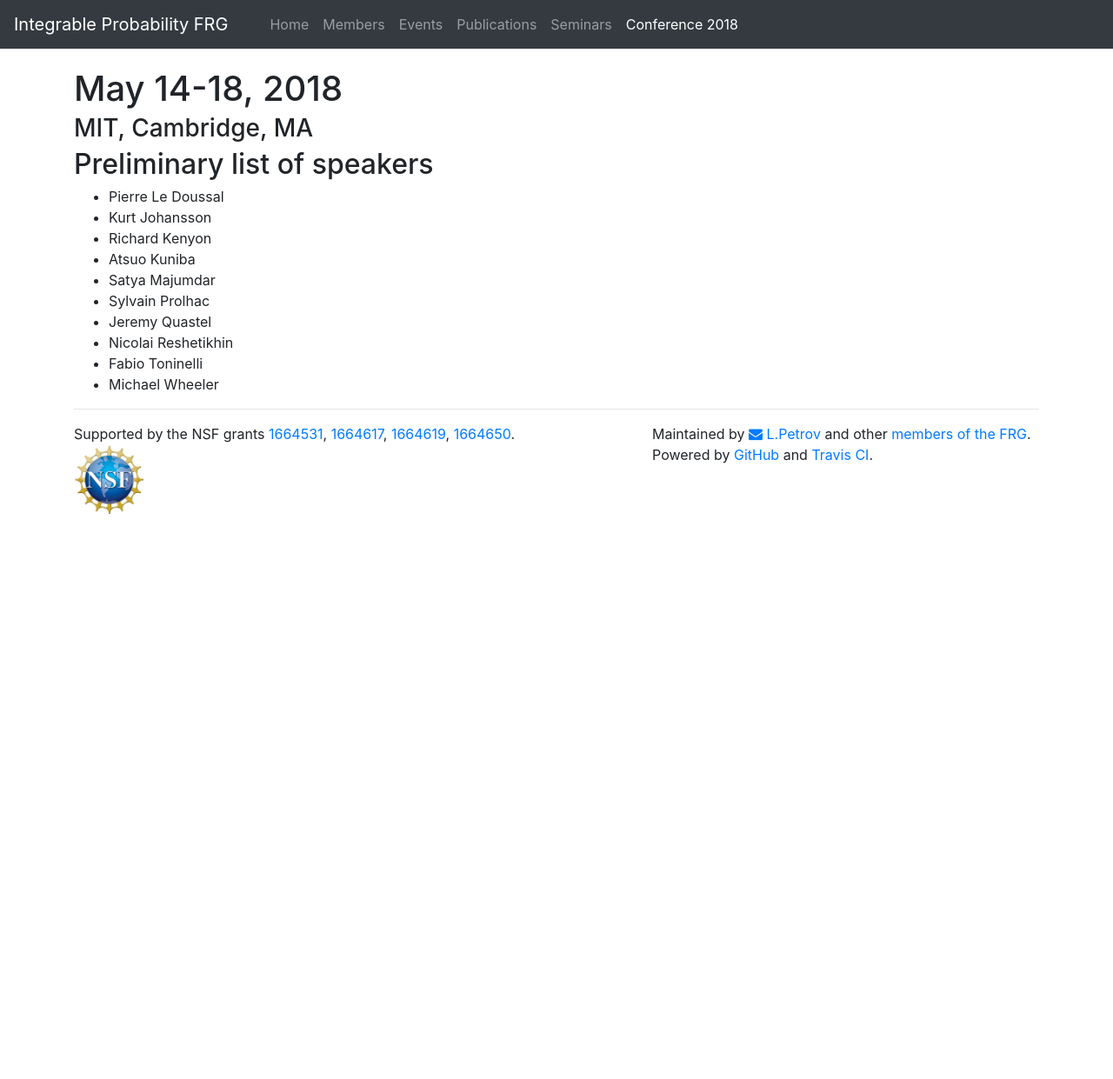
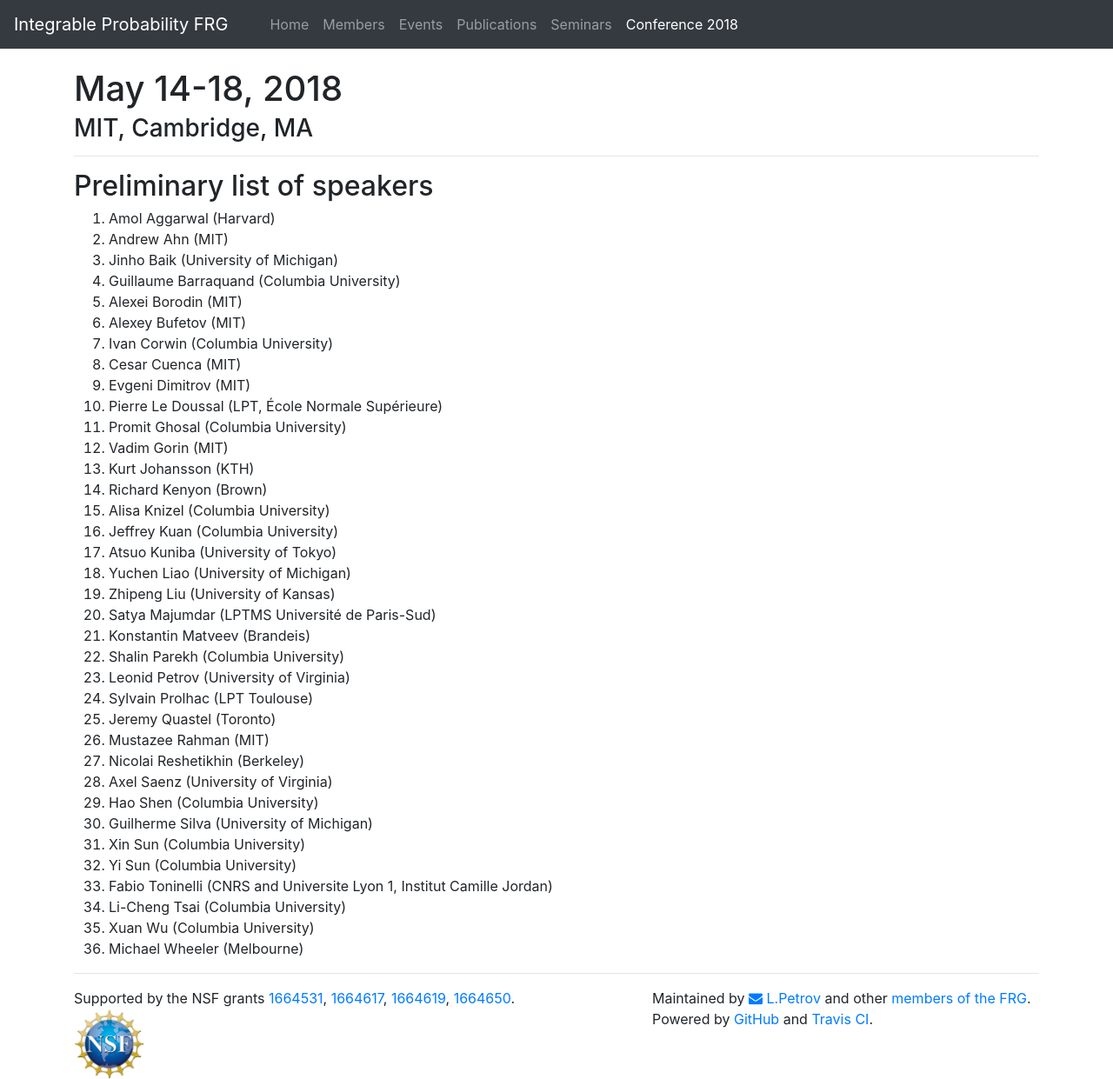
Before and after one commit to int-prob/int-prob-code, a Jekyll site: the page built from conference2018/index.md, in a window 1280 px wide. Shown: the whole page at 87% size. Built offline with Jekyll 4.4.1, drawn with Linux system fonts in a browser that asks for light colours; nearby versions of some CDN libraries; before the commit the page ends 900 px from its top, so only the background shows below that.

Commit message:
Merge branch 'master' of https://github.com/int-prob/int-prob-code

```diff
--- a/conference2018/index.md
+++ b/conference2018/index.md
@@ -10,16 +10,43 @@ permalink: /conference2018/
 
 ### MIT, Cambridge, MA
 
+---
+
 ## Preliminary list of speakers
 
-
-- Pierre Le Doussal
-- Kurt Johansson
-- Richard Kenyon
-- Atsuo Kuniba
-- Satya Majumdar
-- Sylvain Prolhac
-- Jeremy Quastel
-- Nicolai Reshetikhin
-- Fabio Toninelli
-- Michael Wheeler
+1. Amol Aggarwal (Harvard)
+1. Andrew Ahn (MIT)
+1. Jinho Baik (University of Michigan)
+1. Guillaume Barraquand (Columbia University)
+1. Alexei Borodin (MIT)
+1. Alexey Bufetov (MIT)
+1. Ivan Corwin (Columbia University)
+1. Cesar Cuenca (MIT)
+1. Evgeni Dimitrov (MIT)
+1. Pierre Le Doussal (LPT, École Normale Supérieure)
+1. Promit Ghosal (Columbia University)
+1. Vadim Gorin (MIT)
+1. Kurt Johansson (KTH)
+1. Richard Kenyon (Brown)
+1. Alisa Knizel (Columbia University)
+1. Jeffrey Kuan (Columbia University)
+1. Atsuo Kuniba (University of Tokyo)
+1. Yuchen Liao (University of Michigan)
+1. Zhipeng Liu (University of Kansas)
+1. Satya Majumdar (LPTMS Université de Paris-Sud)
+1. Konstantin Matveev (Brandeis)
+1. Shalin Parekh (Columbia University)
+1. Leonid Petrov (University of Virginia)
+1. Sylvain Prolhac (LPT Toulouse)
+1. Jeremy Quastel (Toronto)
+1. Mustazee Rahman (MIT)
+1. Nicolai Reshetikhin (Berkeley)
+1. Axel Saenz (University of Virginia)
+1. Hao Shen (Columbia University)
+1. Guilherme Silva (University of Michigan)
+1. Xin Sun (Columbia University)
+1. Yi Sun (Columbia University)
+1. Fabio Toninelli (CNRS and Universite Lyon 1, Institut Camille Jordan)
+1. Li-Cheng Tsai (Columbia University)
+1. Xuan Wu (Columbia University)
+1. Michael Wheeler (Melbourne)
```
